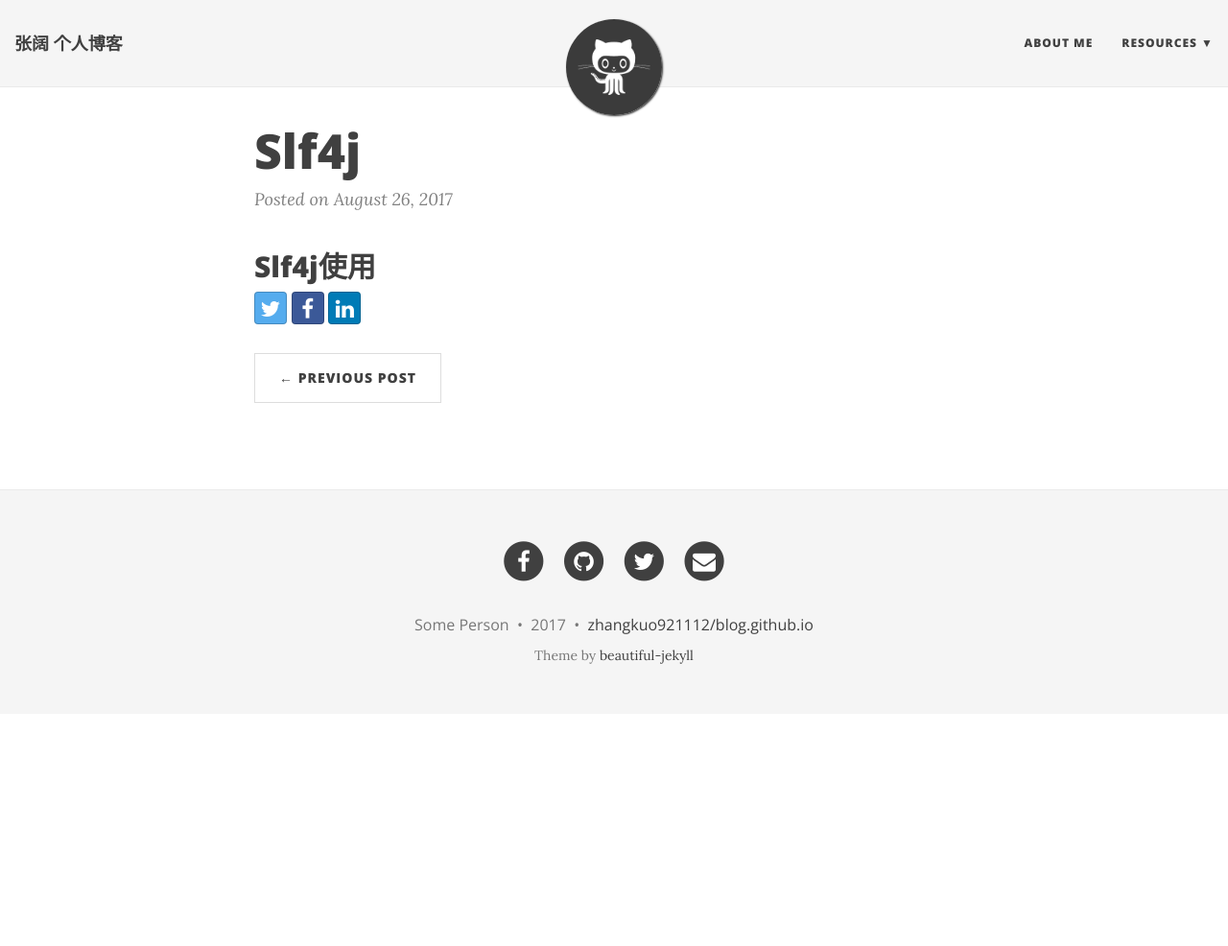
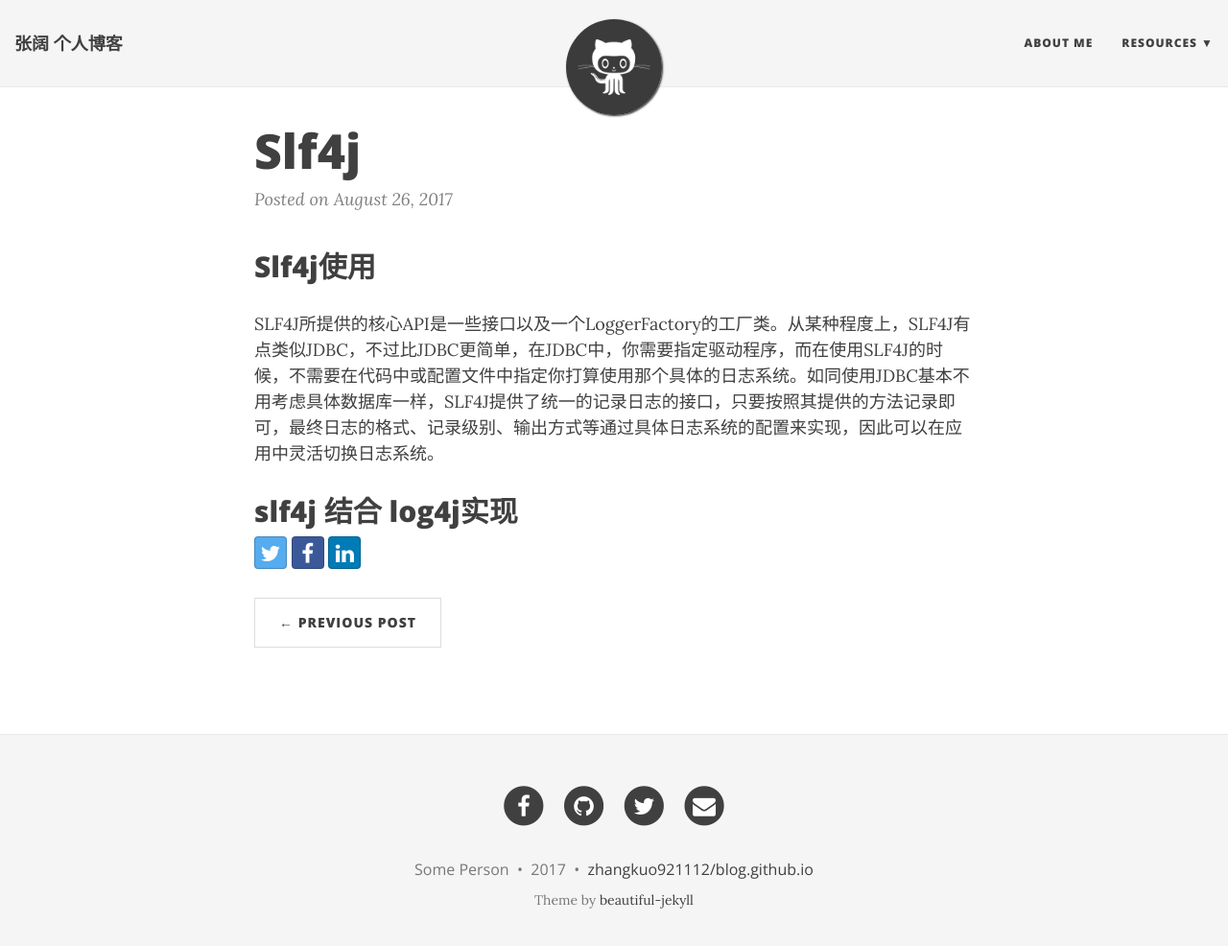
Before and after one commit to buoooou/blog.github.io, a Jekyll site: the page built from _posts/2017-08-26-slf4j.md, in a window 1280 px wide and 999 px high. Shown: the top 986 px of the window at 96% size. Built offline with Jekyll 4.4.1, drawn with Linux system fonts in a browser that asks for light colours; nearby versions of some CDN libraries.

Commit message:
Create 2017-08-26-slf4j.md

```diff
--- a/_posts/2017-08-26-slf4j.md
+++ b/_posts/2017-08-26-slf4j.md
@@ -4,3 +4,7 @@
 title: Slf4j
 ---
 ## Slf4j使用
+
+SLF4J所提供的核心API是一些接口以及一个LoggerFactory的工厂类。从某种程度上，SLF4J有点类似JDBC，不过比JDBC更简单，在JDBC中，你需要指定驱动程序，而在使用SLF4J的时候，不需要在代码中或配置文件中指定你打算使用那个具体的日志系统。如同使用JDBC基本不用考虑具体数据库一样，SLF4J提供了统一的记录日志的接口，只要按照其提供的方法记录即可，最终日志的格式、记录级别、输出方式等通过具体日志系统的配置来实现，因此可以在应用中灵活切换日志系统。
+
+## slf4j 结合 log4j实现
```
